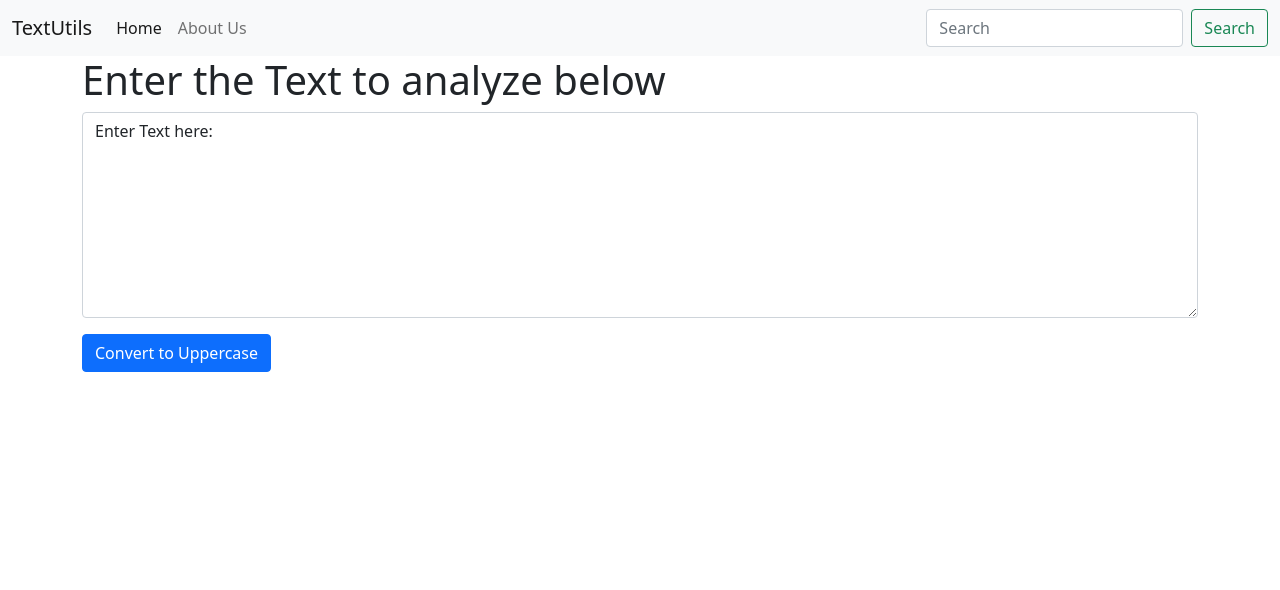
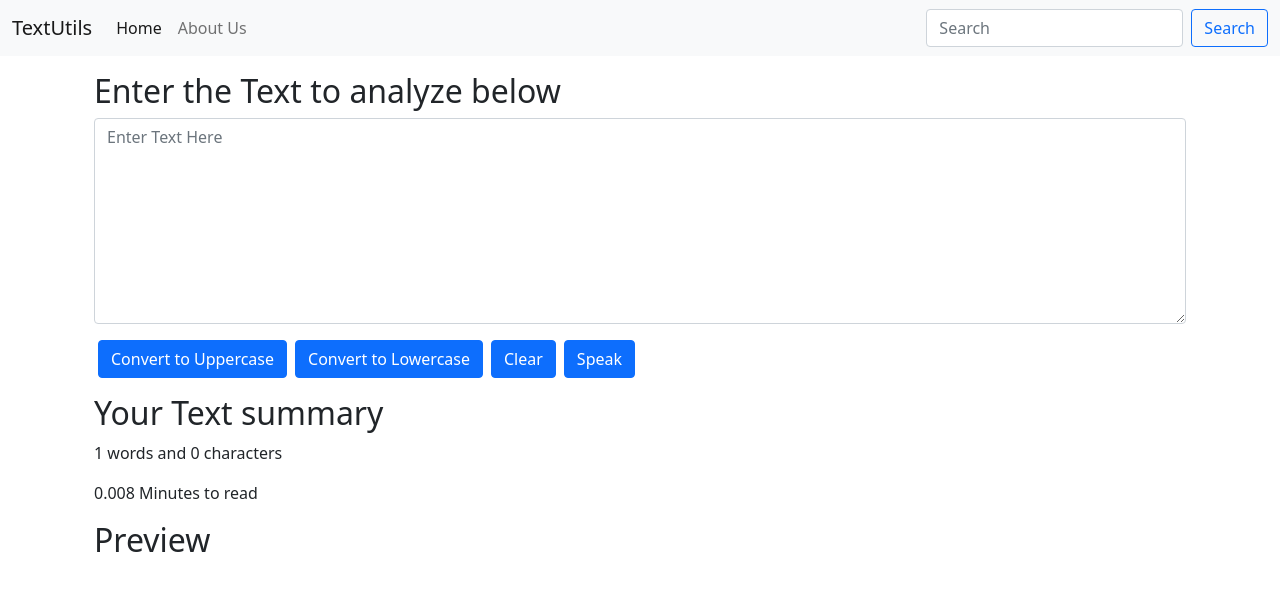
Before and after one commit to kavish-100403/textutils, a React (Create React App) app: page / in a window 1280 px wide. Shown: the top 590 px of the page. Built offline with nearby package versions, Linux system fonts and the light colour scheme.

Commit message:
Added a new file About.js. Components are added from Bootstrap and button for switching between dark mode and light mode is added

```diff
--- a/src/App.js
+++ b/src/App.js
@@ -2,14 +2,16 @@
 import './App.css';
 import Navbar from './components/Navbar';
 import TextForm from './components/TextForm';
+// import About from './components/About';
 
 // let name="kavish"
 function App() {
   return(
     <>
       <Navbar title="TextUtils" aboutText="About Us" />
-      <div className="container" my-3>
-      <TextForm heading="Enter the Text to analyze below"/>
+      <div className="container my-3" >
+        <TextForm heading="Enter the Text to analyze below"/>
+        {/* <About /> */}
       </div>
     </>
 )
--- /dev/null
+++ b/src/components/About.js
@@ -0,0 +1,76 @@
+import React,{useState} from 'react'
+
+export default function About() {
+
+    const [myStyle, setMyStyle] = useState(
+    {
+        color: "black",
+        background:"white"
+        })
+    const [btnText, setbtmText] = useState("Enable Dark Mode")
+
+    const toggleStyle = () => {
+        if (myStyle.color == "black") {
+            setMyStyle({
+                color: 'white',
+                background: 'black',
+                border: "1px solid white"
+            })
+            setbtmText("Enable Light Mode")
+        }
+        else {
+            setMyStyle({
+                color: 'black',
+                background:'white'
+            })
+            setbtmText("Enable Dark Mode")
+        }
+}
+
+  return (
+      <div className='container my-3' style={myStyle}>
+          <h1 className='my-3'>About Us</h1>
+        <div className="accordion" id="accordionExample" style={myStyle}>
+            <div className="accordion-item">
+                <h2 className="accordion-header" id="headingOne">
+                <button className="accordion-button"  style={myStyle} type="button" data-bs-toggle="collapse" data-bs-target="#collapseOne" aria-expanded="true" aria-controls="collapseOne">
+                    Accordion Item #1
+                </button>
+                </h2>
+                <div id="collapseOne" className="accordion-collapse collapse show"  style={myStyle} aria-labelledby="headingOne" data-bs-parent="#accordionExample">
+                <div className="accordion-body">
+                    <strong>This is the first item's accordion body.</strong> It is shown by default, until the collapse plugin adds the appropriate classNamees that we use to style each element. These classNamees control the overall appearance, as well as the showing and hiding via CSS transitions. You can modify any of this with custom CSS or overriding our default variables. It's also worth noting that just about any HTML can go within the <code>.accordion-body</code>, though the transition does limit overflow.
+                </div>
+                </div>
+            </div>
+            <div className="accordion-item">
+                <h2 className="accordion-header" id="headingTwo">
+                <button className="accordion-button collapsed"  style={myStyle} type="button" data-bs-toggle="collapse" data-bs-target="#collapseTwo" aria-expanded="false" aria-controls="collapseTwo">
+                    Accordion Item #2
+                </button>
+                </h2>
+                <div id="collapseTwo" className="accordion-collapse collapse"  aria-labelledby="headingTwo" data-bs-parent="#accordionExample">
+                <div className="accordion-body"  style={myStyle}>
+                    <strong>This is the second item's accordion body.</strong> It is hidden by default, until the collapse plugin adds the appropriate classNamees that we use to style each element. These classNamees control the overall appearance, as well as the showing and hiding via CSS transitions. You can modify any of this with custom CSS or overriding our default variables. It's also worth noting that just about any HTML can go within the <code>.accordion-body</code>, though the transition does limit overflow.
+                </div>
+                </div>
+            </div>
+            <div className="accordion-item">
+                <h2 className="accordion-header" id="headingThree">
+                <button className="accordion-button collapsed"  style={myStyle} type="button" data-bs-toggle="collapse" data-bs-target="#collapseThree" aria-expanded="false" aria-controls="collapseThree">
+                    Accordion Item #3
+                </button>
+                </h2>
+                <div id="collapseThree" className="accordion-collapse collapse" aria-labelledby="headingThree" data-bs-parent="#accordionExample">
+                <div className="accordion-body"  style={myStyle}>
+                    <strong>This is the third item's accordion body.</strong> It is hidden by default, until the collapse plugin adds the appropriate classNamees that we use to style each element. These classNamees control the overall appearance, as well as the showing and hiding via CSS transitions. You can modify any of this with custom CSS or overriding our default variables. It's also worth noting that just about any HTML can go within the <code>.accordion-body</code>, though the transition does limit overflow.
+                </div>
+                </div>
+            </div>
+        </div>
+        <div className="container my-3">
+              <button type="button" onClick={toggleStyle} className="btn btn-primary">{ btnText}</button>
+        </div>
+    </div>
+  )
+}
--- a/src/components/Navbar.js
+++ b/src/components/Navbar.js
@@ -21,7 +21,7 @@
       </ul>
       <form className="d-flex">
         <input className="form-control me-2" type="search" placeholder="Search" aria-label="Search" />
-        <button className="btn btn-outline-success" type="submit">Search</button>
+        <button className="btn btn-outline-primary" type="submit">Search</button>
       </form>
     </div>
   </div>
--- a/src/components/TextForm.js
+++ b/src/components/TextForm.js
@@ -11,22 +11,51 @@
         let newText = text.toUpperCase();
         setText(newText);
     }
+    const handleLoClick = () => {
+        // console.log("Uppercase was Clicked " + text);
+        let newText = text.toLowerCase();
+        setText(newText);
+    }
+    const handleLClearText = () => {
+        // console.log("Uppercase was Clicked " + text);
+        let newText = "";
+        setText(newText);
+    }
+    const handleLSpeak = () => {
+        // console.log("Uppercase was Clicked " + text);
+        let msg = new SpeechSynthesisUtterance();
+        msg.text = text;
+        window.speechSynthesis.speak(msg);
+
+    }
     //When we tr to change anything in the textbox an event i generated
     //That event is use to change the values in the textbox
     const handleOnChnage = (event) => {
         // console.log("Onchange")
         setText(event.target.value)
     }
-    const [text, setText] = useState("Enter Text here: ");
+    const [text, setText] = useState("");
 
     return (
-        <div>
-            {/* console.log(useState("Enter text here2")); */}
-            <h1>{props.heading}</h1>
+        <>
+        <div className='container'>
+
+            <h2>{props.heading}</h2>
             <div className="mb-3">
-                <textarea className="form-control" id="myBox" value={text} onChange={ handleOnChnage} rows="8"></textarea>
+                <textarea className="form-control" placeholder='Enter Text Here' id="myBox" value={text} onChange={ handleOnChnage} rows="8"></textarea>
             </div>
-            <button className="btn btn-primary" onClick={handleUpClick}>Convert to Uppercase</button>
-        </div>
+            <button className="btn btn-primary mx-1" onClick={handleUpClick}>Convert to Uppercase</button>
+            <button className="btn btn-primary mx-1" onClick={handleLoClick}>Convert to Lowercase</button>
+            <button className="btn btn-primary mx-1" onClick={handleLClearText}>Clear</button>
+            <button className="btn btn-primary mx-1" onClick={handleLSpeak}>Speak</button>
+            </div>
+            <div className="container my-3">
+                <h2>Your Text summary</h2>
+                <p>{text.split(" ").length} words and {text.length} characters</p>
+                <p>{0.008 * text.split(" ").length} Minutes to read</p>
+                <h2>Preview</h2>
+                <p>{text}</p>
+            </div>
+        </>
   )
 }
```
